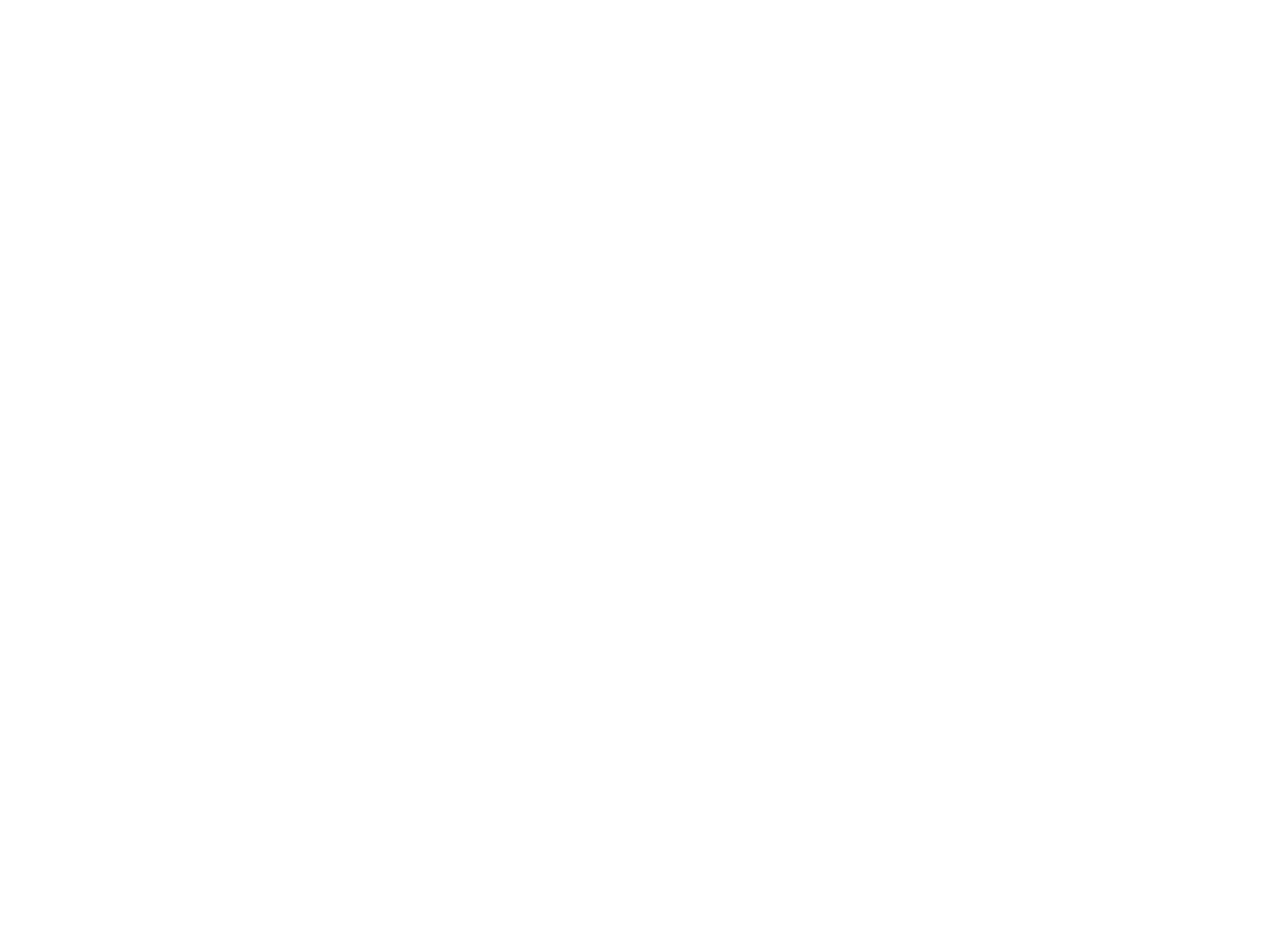
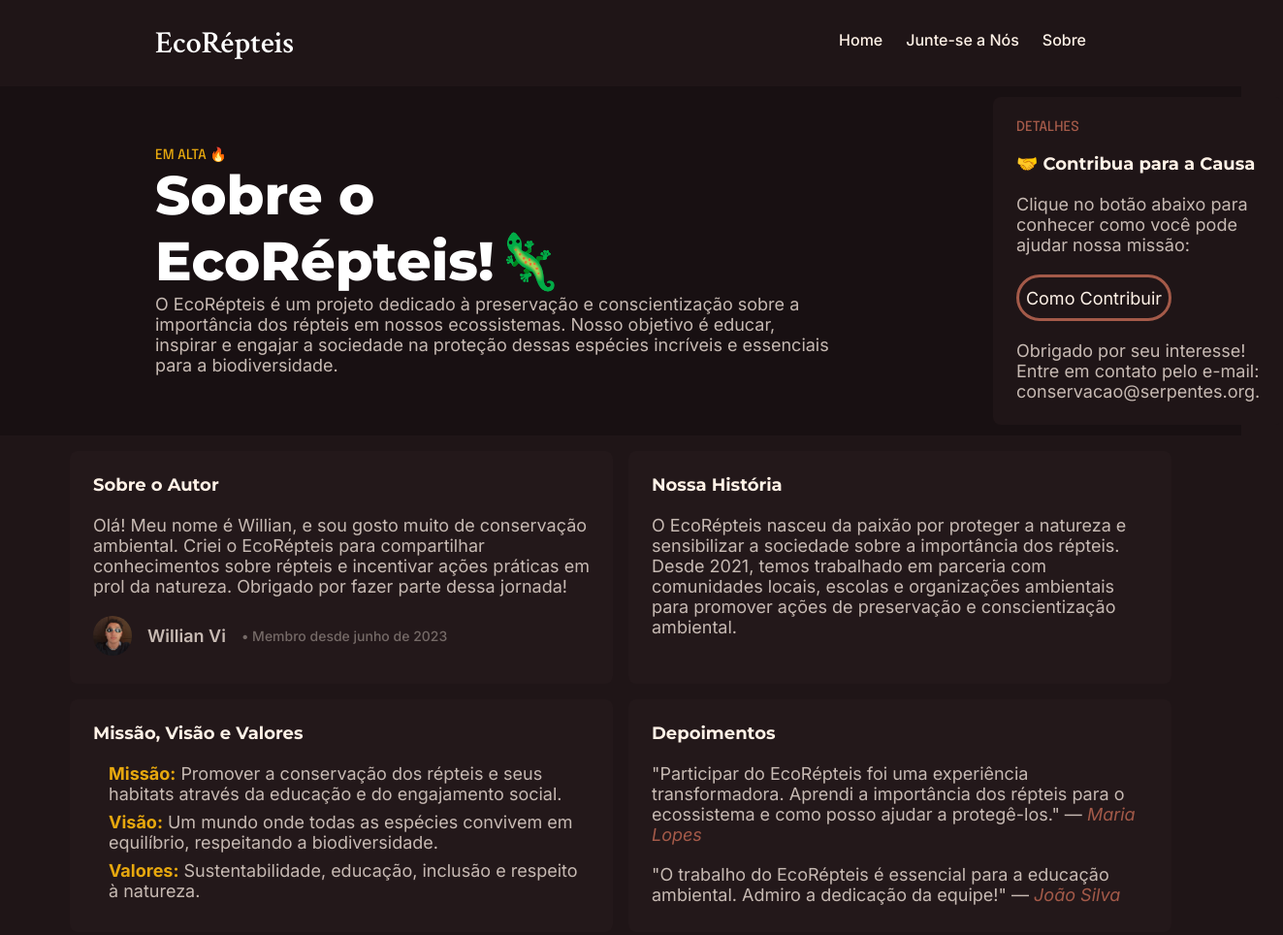
Before and after one commit to lian47/study-website, a plain HTML site: page about.html in a window 1280 px wide. Shown: the top 964 px of the page at 97% size, 1323 px wide, since content can reach past the window. Before the commit the page ends 800 px from the top, so only its background shows below. Drawn offline with Linux system fonts and the light colour scheme.

Commit message:
primeiro commit

```diff
--- a/about.html
+++ b/about.html
@@ -0,0 +1,85 @@
+<!DOCTYPE html>
+<html lang="pt-br">
+<head>
+    <meta charset="UTF-8">
+    <meta name="viewport" content="width=device-width, initial-scale=1.0">
+    <link rel="stylesheet" href="css/about.css">
+    <title>Sobre - EcoRépteis</title>
+</head>
+<body>
+    <header>
+        <nav>
+            <span class="logo">EcoRépteis</span>
+            <ul class="menu">
+                <li><a href="index.html">Home</a></li>
+                <li><a href="form.html">Junte-se a Nós</a></li>
+                <li><a href="about.html">Sobre</a></li>
+            </ul>
+        </nav>
+    </header>
+
+    <main>
+        <section class="about-section">
+            <div class="esq-top">
+                <p class="amarelo">EM ALTA 🔥</p>
+                <h1 class="ynkvino">Sobre o EcoRépteis!🦎</h1>
+                <p class="txt">O EcoRépteis é um projeto dedicado à preservação e conscientização sobre a importância dos répteis em nossos ecossistemas. Nosso objetivo é educar, inspirar e engajar a sociedade na proteção dessas espécies incríveis e essenciais para a biodiversidade.</p>
+            </div>
+            <section class="interactive-section">
+                <p class="marrom">DETALHES</p>
+                <h2 class="id1">🤝 Contribua para a Causa</h2>
+                <p class="id2">Clique no botão abaixo para conhecer como você pode ajudar nossa missão:</p>
+                <button class="contributeButton" id="contributeButton"><a href="form.html">Como Contribuir</a></button>
+                <p id="message" class="id2">Obrigado por seu interesse! Entre em contato pelo e-mail: <strong class="id2">conservacao@serpentes.org</strong>.</p>
+            </section>
+        </section>
+
+        <section class="author-section">
+            <div class="card">
+                <h2 class="id1">Sobre o Autor</h2>
+                <div class="author-container">
+                    <p class="id2">Olá! Meu nome é Willian, e sou gosto muito de conservação ambiental. Criei o EcoRépteis para compartilhar conhecimentos sobre répteis e incentivar ações práticas em prol da natureza. Obrigado por fazer parte dessa jornada!</p>
+                </div>
+                <div class="imglc">
+                    <img src="img/yo.png" alt="yoeu">
+                    <h2 class="nome">Willian Vi</h2>
+                    <p class="membro">• Membro desde junho de 2023</p>
+                </div>
+            </div>
+            <section>
+                <div class="card">
+                    <h2 class="id1">Nossa História</h2>
+                    <p class="id2">O EcoRépteis nasceu da paixão por proteger a natureza e sensibilizar a sociedade sobre a importância dos répteis. Desde 2021, temos trabalhado em parceria com comunidades locais, escolas e organizações ambientais para promover ações de preservação e conscientização ambiental.</p>
+                </div>
+            </section>
+        </section>
+        <section class="author-section2">
+            <section>
+                <div class="card">
+                    <h2 class="id1">Missão, Visão e Valores</h2>
+                    <ul class="id2">
+                        <li><strong>Missão:</strong> Promover a conservação dos répteis e seus habitats através da educação e do engajamento social.</li>
+                        <li><strong>Visão:</strong> Um mundo onde todas as espécies convivem em equilíbrio, respeitando a biodiversidade.</li>
+                        <li><strong>Valores:</strong> Sustentabilidade, educação, inclusão e respeito à natureza.</li>
+                    </ul>
+                </div>
+            </section>
+
+            <section>
+                <div class="card">
+                    <h2 class="id1">Depoimentos</h2>
+                    <p class="id2">"Participar do EcoRépteis foi uma experiência transformadora. Aprendi a importância dos répteis para o ecossistema e como posso ajudar a protegê-los." — <em>Maria Lopes</em></p>
+                    <p class="id2">"O trabalho do EcoRépteis é essencial para a educação ambiental. Admiro a dedicação da equipe!" — <em>João Silva</em></p>
+                </div>
+            </section>
+        </section>
+
+    </main>
+
+    <footer>
+        <p>&copy; 2024 EcoRépteis. Todos os direitos reservados.</p>
+    </footer>
+
+    <script src="js/about.js"></script>
+</body>
+</html>
--- /dev/null
+++ b/css/about.css
@@ -0,0 +1,254 @@
+@import url('https://fonts.googleapis.com/css2?family=Archivo:ital,wght@0,100..900;1,100..900&family=Crimson+Text:ital,wght@0,400;0,600;0,700;1,400;1,600;1,700&family=Roboto:ital,wght@0,100;0,300;0,400;0,500;0,700;0,900;1,100;1,300;1,400;1,500;1,700;1,900&display=swap');
+@import url('https://fonts.googleapis.com/css2?family=Archivo:ital,wght@0,100..900;1,100..900&family=Crimson+Text:ital,wght@0,400;0,600;0,700;1,400;1,600;1,700&family=Montserrat:ital,wght@0,100..900;1,100..900&family=Roboto:ital,wght@0,100;0,300;0,400;0,500;0,700;0,900;1,100;1,300;1,400;1,500;1,700;1,900&display=swap');
+@import url('https://fonts.googleapis.com/css2?family=Archivo:ital,wght@0,100..900;1,100..900&family=Crimson+Text:ital,wght@0,400;0,600;0,700;1,400;1,600;1,700&family=Inter:ital,opsz,wght@0,14..32,100..900;1,14..32,100..900&family=Montserrat:ital,wght@0,100..900;1,100..900&family=Roboto:ital,wght@0,100;0,300;0,400;0,500;0,700;0,900;1,100;1,300;1,400;1,500;1,700;1,900&display=swap');
+@import url('https://fonts.googleapis.com/css2?family=Archivo:ital,wght@0,100..900;1,100..900&family=Crimson+Text:ital,wght@0,400;0,600;0,700;1,400;1,600;1,700&family=Epilogue:ital,wght@0,100..900;1,100..900&family=Inter:ital,opsz,wght@0,14..32,100..900;1,14..32,100..900&family=Montserrat:ital,wght@0,100..900;1,100..900&family=Roboto:ital,wght@0,100;0,300;0,400;0,500;0,700;0,900;1,100;1,300;1,400;1,500;1,700;1,900&display=swap');
+*{
+    margin: 0;
+    padding: 0;
+    box-sizing: border-box;
+}
+
+body {
+    background: #1F1517;
+    color: #FFFFFF;
+}
+
+
+
+html{
+    font-family: Inter, sans-serif;
+    font-weight: 500;
+}
+
+a{
+    text-decoration: none;
+    color: rgba(255, 242, 231, 0.50);;
+}
+
+.logo{
+    font-family: "Crimson Text", serif;
+    font-weight: 600;
+    font-size: 2rem;
+}
+
+ul{
+    list-style: none;
+}
+
+.principal{
+    background: #181012;
+}
+
+nav{
+    margin: auto;
+    padding: 1.5rem 10rem;
+    display: flex;
+    flex-direction: row;
+    justify-content: space-between;
+    align-items: center;
+}
+
+.menu {
+    display: flex;
+    flex-direction: row;
+    gap: 1.5rem;
+}
+
+
+.about-section{
+    background: #181012;
+
+    max-width: 100%;
+    height: 45vh;
+
+    display: flex;
+    flex-direction: row;
+    justify-content: space-between;
+    align-items: center;
+    gap: 10rem;
+
+    padding: 0rem 10rem;
+    margin: auto;
+}
+
+.esq-top{
+    align-items: colum;
+}
+
+.txt{
+    width: 44rem;
+    color: #C7BAB3;
+    font-family: Inter;
+    font-size: 18px;
+    font-style: normal;
+    font-weight: 400;
+}
+
+.ynkvino{
+    font-family: Montserrat;
+    font-size: 3.5rem;
+    font-weight: 800;
+    width:500px;
+
+}
+
+.amarelo{
+    font-family: Epilogue;
+    font-size: 14px;
+
+    font-weight: 500;
+    color: #E7A80E;
+}
+
+.marrom{
+    font-family: Epilogue;
+    font-size: 14px;
+
+    font-weight: 500;
+    color: #A45A49;
+}
+
+.interactive-section{
+    background: #1F1517;
+    width: 35rem;
+    display: flex;
+    flex-direction: column;
+    align-items: flex-start;
+    gap: 20px;
+    padding: var(--Box-Padding, 24px);
+    border-radius: 8px;
+}
+
+.id1{
+    color: #FFF2E7;
+    font-family: Montserrat;
+    font-size: 18px;
+    font-style: normal;
+    font-weight: 700;
+}
+
+.id2{
+    color: #C7BAB3;
+    font-family: Inter;
+    font-size: 18px;
+    font-style: normal;
+    font-weight: 400;
+}
+
+.contributeButton{
+    border: solid 3px #A45A49;
+    background-color: transparent;
+    border-radius: 100rem;
+    height: 3rem;
+    width: 10rem;
+    align-items: center;
+
+    color: #FFF2E7;
+    font-family: Inter;
+    font-size: 18px;
+    font-style: normal;
+    font-weight: 400;
+
+}
+
+a{
+    text-decoration: none;
+    text-decoration: none;
+    color: #FFF2E7;
+}
+
+
+.author-section{
+    margin: 1rem;
+    display: flex;
+    gap: 1rem;
+    align-items: center;
+    columns: 2;
+    justify-content: center;
+    align-content: center;
+}
+.author-section2{
+    margin: 1rem;
+    display: flex;
+    gap: 1rem;
+    align-items: center;
+    columns: 2;
+    justify-content: center;
+    align-content: center;
+}
+
+.card{
+    background: #23181A;
+    width: 35rem;
+    height: 15rem;
+    display: flex;
+    flex-direction: column;
+    align-items: flex-start;
+    gap: 20px;
+    padding: var(--Box-Padding, 24px);
+    border-radius: 8px;
+}
+
+img{
+    width: 40px;
+    border-radius: 100rem;
+}
+
+.imglc {
+    display: flex;
+    align-items: center;
+    gap: 1rem;
+}
+
+.nome{
+    color: #C7BAB3;
+    font-family: Inter;
+    font-size: 18px;
+    font-style: normal;
+    font-weight: 600;
+}
+
+.membro{
+    color: #756A67;
+    font-family: Inter;
+    font-size: 14px;
+    font-style: normal;
+    font-weight: 500;
+}
+
+
+
+
+.history-section, .values-section, .testimonials-section {
+    display: flex;
+    justify-content: center;
+    margin-top: 2rem;
+}
+
+ul {
+    list-style-type: none;
+    padding-left: 1rem;
+}
+
+ul li {
+    margin-bottom: 0.5rem;
+}
+
+ul li strong {
+    color: #E7A80E;
+}
+
+.card p em {
+    color: #A45A49;
+    font-style: italic;
+}
+
+
+footer{
+    padding: 4rem;
+    display: flex;
+    flex-direction: column;
+    align-items: center;
+    gap: 0.5rem;
+    background: #23181A;
+}
--- a/css/form.css
+++ b/css/form.css
@@ -143,8 +143,8 @@ a {
 }
 
 footer{
-
-    padding: 6vh;
+    margin: auto;
+    padding: 4rem;
     display: flex;
     flex-direction: column;
     align-items: center;
```
Also changed, not shown: form.html (+4 -2 lines), formAction.html (+0 -1 lines), img/yo.png (added), index.html (line endings or trailing spaces).
